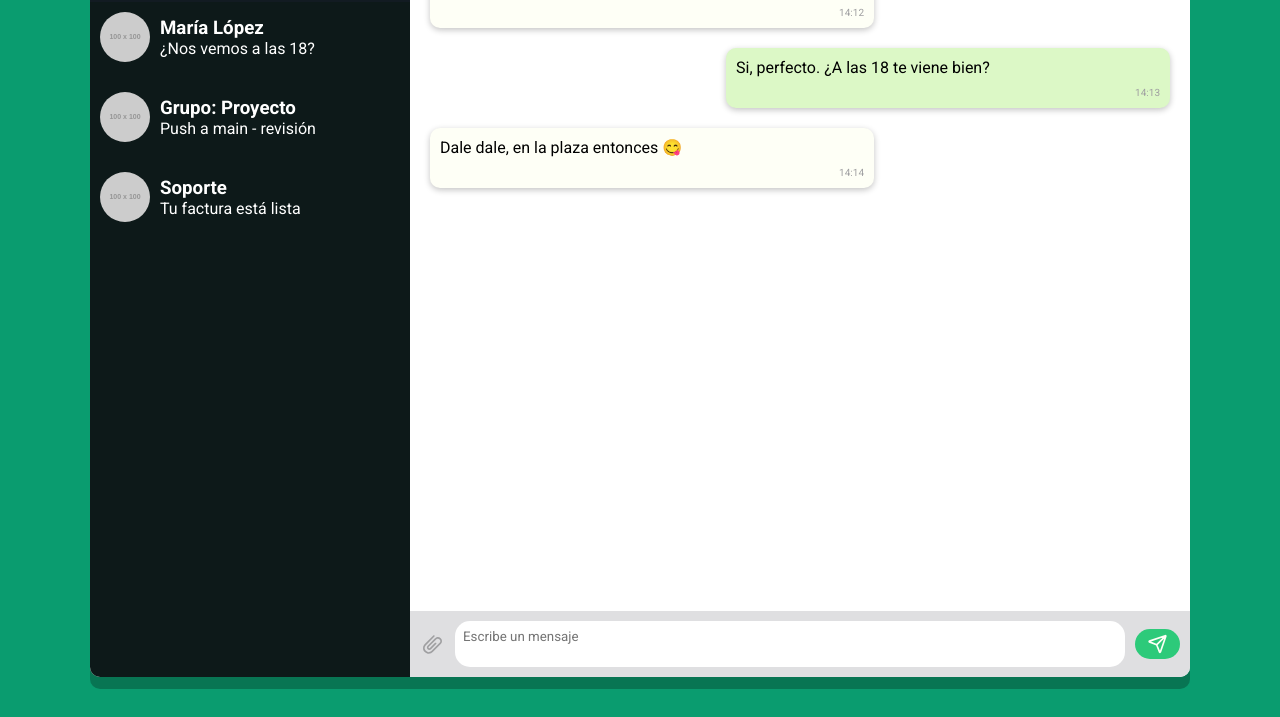
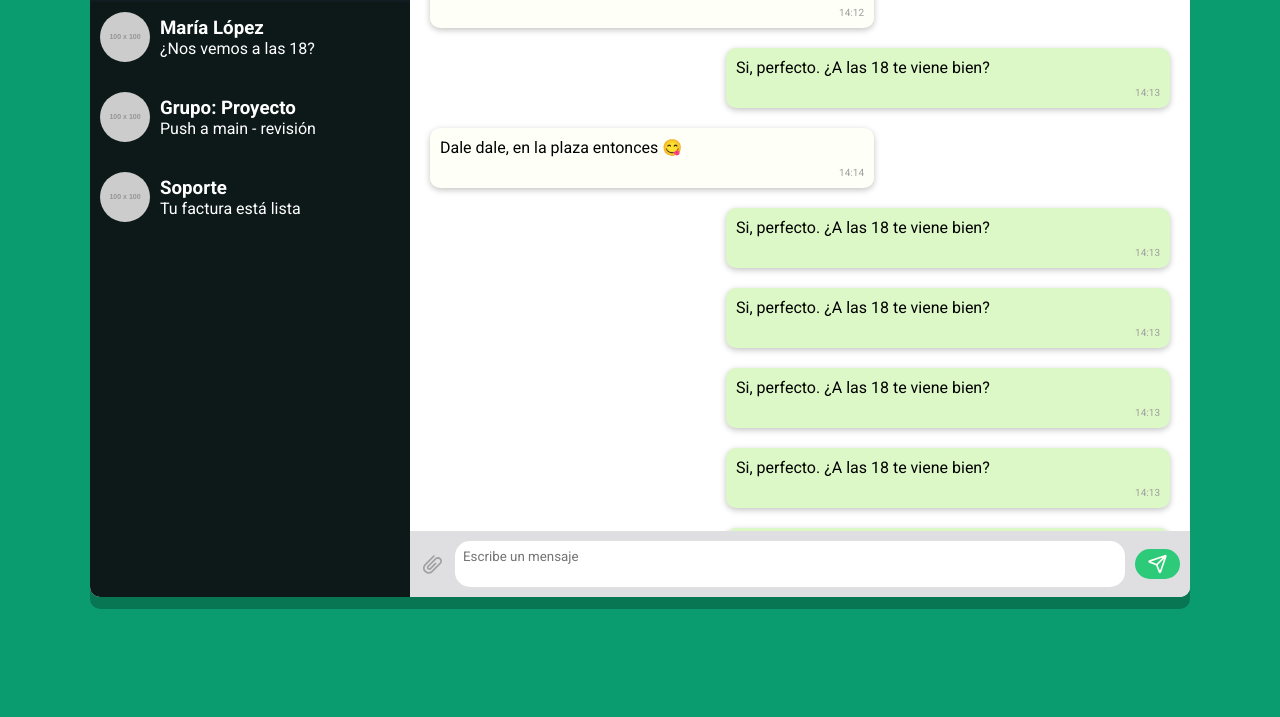
Before and after one commit to federicotenaglia/proyecto-base, a plain HTML site: page index.html in a window 1280 px wide. Shown: the part 163-880 px from the top of the page. After the commit the page ends 800 px from the top, so only its background shows below. Drawn offline with Linux system fonts and the light colour scheme; placeholder pictures from the web are drawn by us.

Commit message:
add: scroll-y multiples mensajes

```diff
--- a/index.html
+++ b/index.html
@@ -78,6 +78,30 @@
                     <p class="content">Dale dale, en la plaza entonces 😋</p>
                     <p class="time">14:14</p>
                 </div>
+                <div class="message me">
+                    <p class="content">Si, perfecto. ¿A las 18 te viene bien?</p>
+                    <p class="time">14:13</p>
+                </div>
+                <div class="message me">
+                    <p class="content">Si, perfecto. ¿A las 18 te viene bien?</p>
+                    <p class="time">14:13</p>
+                </div>
+                <div class="message me">
+                    <p class="content">Si, perfecto. ¿A las 18 te viene bien?</p>
+                    <p class="time">14:13</p>
+                </div>
+                <div class="message me">
+                    <p class="content">Si, perfecto. ¿A las 18 te viene bien?</p>
+                    <p class="time">14:13</p>
+                </div>
+                 <div class="message me">
+                    <p class="content">Si, perfecto. ¿A las 18 te viene bien?</p>
+                    <p class="time">14:13</p>
+                </div>
+                 <div class="message me">
+                    <p class="content">Si, perfecto. ¿A las 18 te viene bien?</p>
+                    <p class="time">14:13</p>
+                </div>
             </section>
             <footer>
                 <button id="btn-attach" class="attach">
--- a/styles/main.css
+++ b/styles/main.css
@@ -32,7 +32,7 @@ body {
     background-color: white;
     display: grid;
     grid-template-columns: 320px 1fr;
-    height: 100vh;
+    height: 90vh;
     overflow: hidden;
     border-radius: 10px;
     box-shadow: 0 12px rgba(0, 0, 0, 0.25);
@@ -154,8 +154,6 @@ aside header {
 
 /* message panel */
 
-
-
 .chat-header {
     background-color: var(--grey-300);
     border-bottom: 1px solid var(--grey-500);
@@ -179,6 +177,8 @@ aside header {
 .chat-panel {
     display: flex;
     flex-direction: column;
+    height: 100%;
+    min-height: 0;
 }
 
 .messages {
@@ -187,7 +187,7 @@ aside header {
     display: flex;
     flex-direction: column;
     gap: 20px;
-    overflow-y: scroll;
+    overflow-y: auto;
 }
 
 .message {
```
